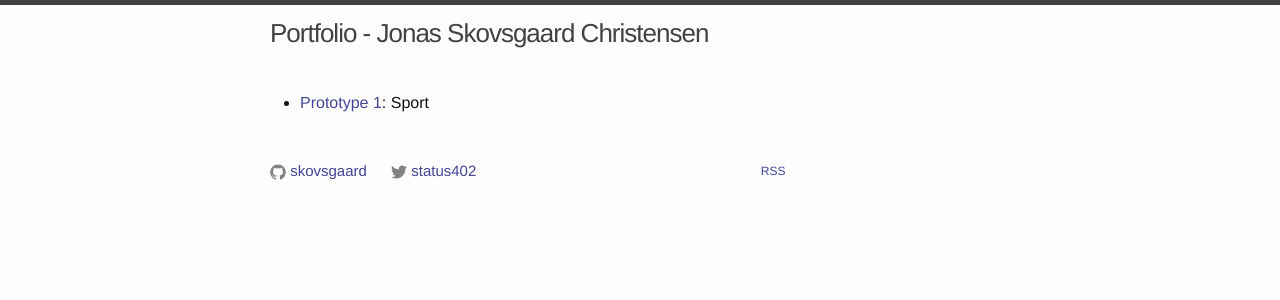
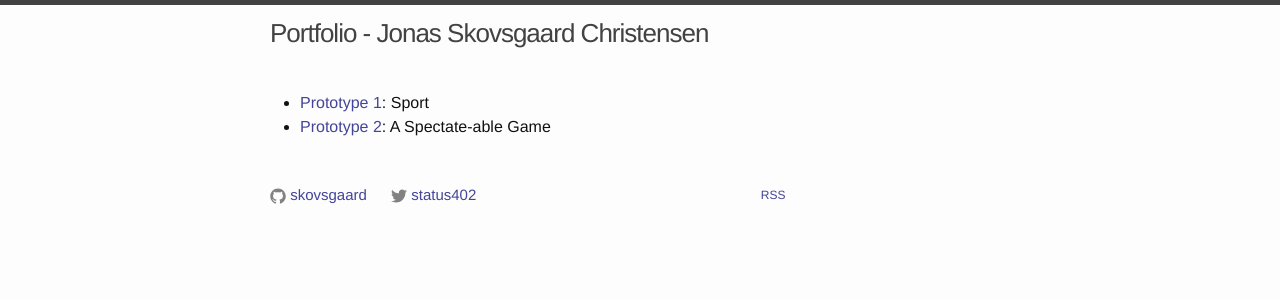
Before and after one commit to skovsgaard/skovsgaard.github.io, a Jekyll site: the page built from portfolio.html, in a window 1280 px wide. Shown: the top 300 px of the page. Built offline with Jekyll 4.4.1, drawn with Linux system fonts in a browser that asks for light colours.

Commit message:
Add Prototype2

```diff
--- a/portfolio.html
+++ b/portfolio.html
@@ -5,5 +5,6 @@ layout: portfolio
 <div class="home">
   <ul class="protolist">
     <li><a href="/Game_Prototyping_1-Sport_JonasSkovsgaardChristensen.zip">Prototype 1</a>: Sport</li>
+    <li><a href="/Game_Prototyping_2-Spectatable_JonasSkovsgaardChristensen.zip">Prototype 2</a>: A Spectate-able Game</li>
   </ul>
 </div>
```
Also changed, not shown: 1 other file.
